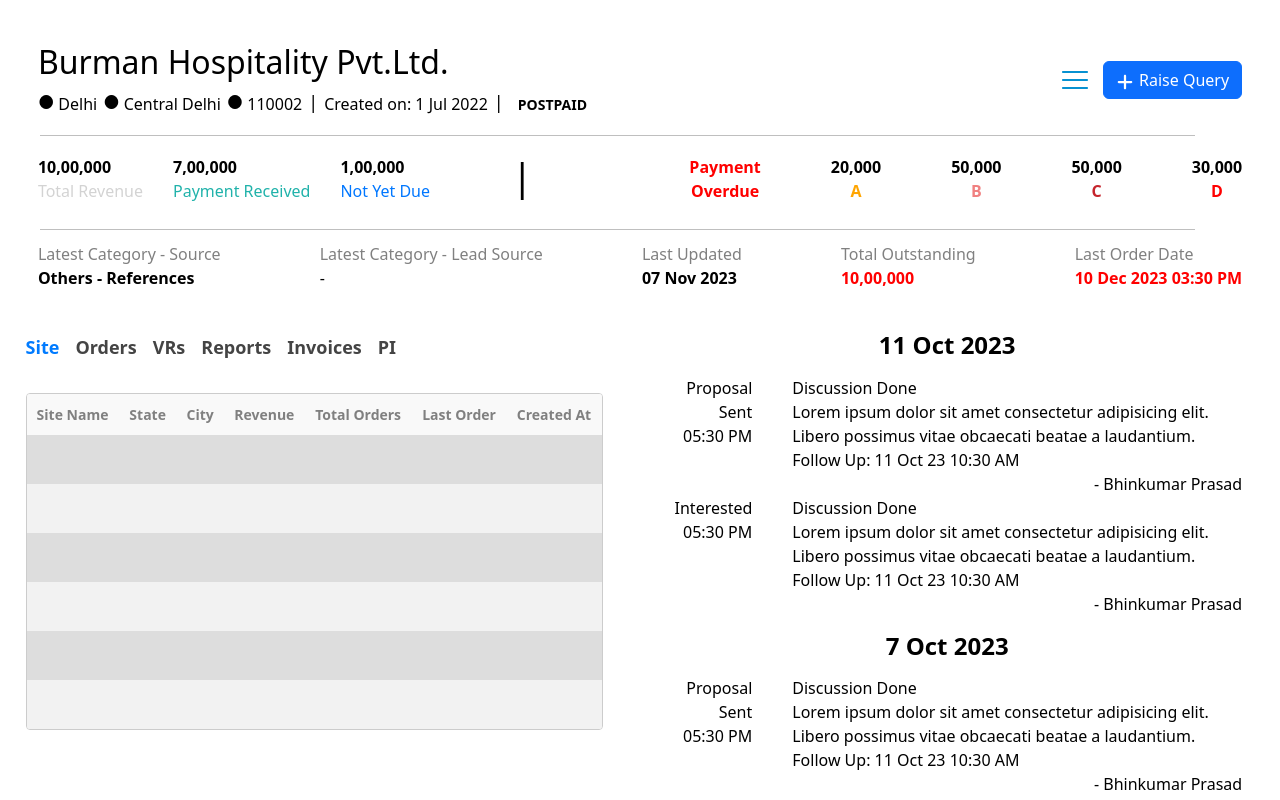
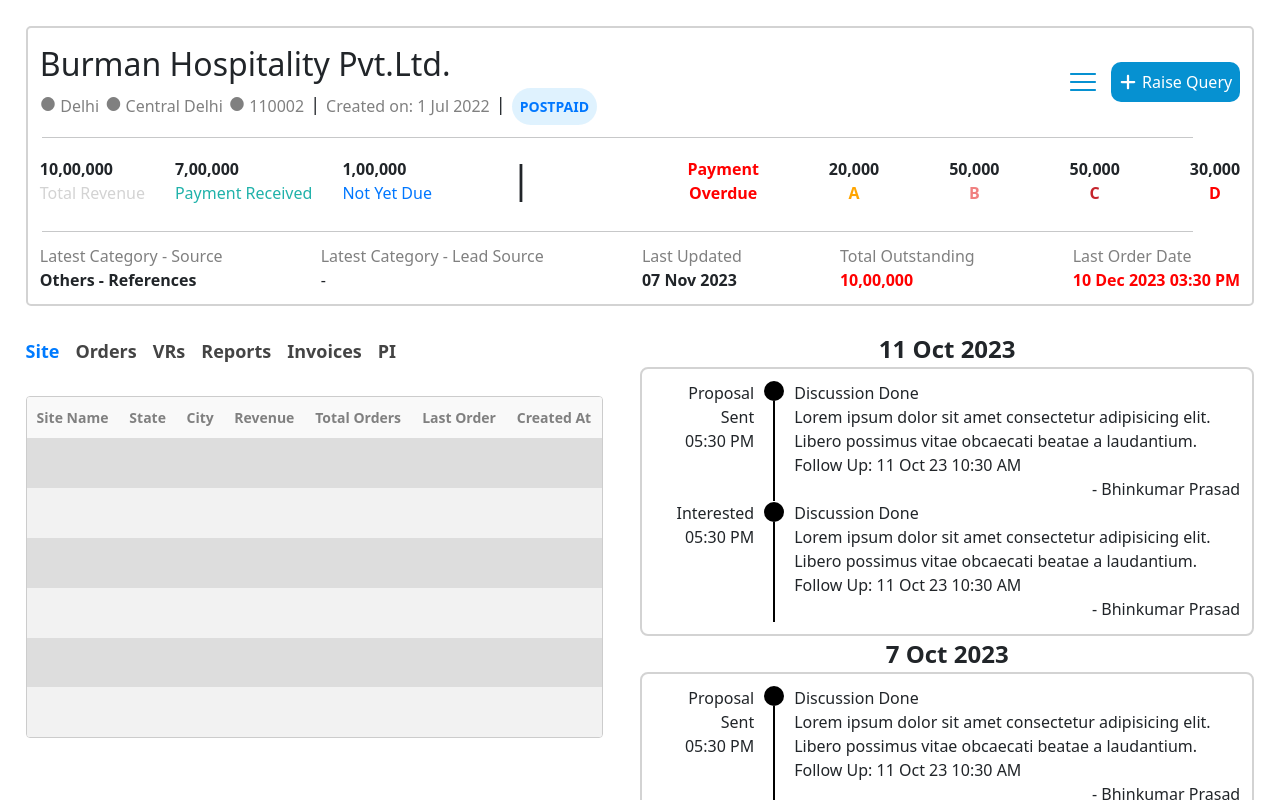
Before and after one commit to kkoli-9528/Equniox-Task, a React (Vite) app: page / in a window 1280 px wide. Shown: the top 800 px of the page. Built offline with nearby package versions, Linux system fonts and the light colour scheme.

Commit message:
I made some horrifiying mistakes, If I didn't have one year experience. I would have given up.

```diff
--- a/src/App.jsx
+++ b/src/App.jsx
@@ -2,7 +2,6 @@
 import HeaderInfo from "./components/HeaderInfo";
 import RightSection from "./components/RightSection";
 import Tabs from "./components/Tabs";
-import { ThemeProvider } from "./contexts/ThemeContext";
 
 function App() {
   return (
--- a/src/components/HeaderInfo.jsx
+++ b/src/components/HeaderInfo.jsx
@@ -4,7 +4,6 @@
 import Button from "react-bootstrap/Button";
 import { useState } from "react";
 import RaiseQueryModal from "./RaiseQueryModal";
-import ThemeToggle from "./ThemeToggle";
 
 const headerInfo = {
   company: {
--- a/src/components/HeaderInfo.module.css
+++ b/src/components/HeaderInfo.module.css
@@ -1,9 +1,7 @@
 .container {
   flex: 1;
-  border: 2px solid var(--border-color);
+  border: 2px solid lightgray;
   border-radius: 5px;
-  background-color: var(--bg-primary);
-  transition: var(--transition-theme);
 }
 
 .headerSection {
@@ -17,7 +15,6 @@
 .firstHeaderSectionHeaderText {
   font-size: xx-large;
   font-weight: 500;
-  color: var(--text-primary);
 }
 
 .firstHeaderSectionSubText {
@@ -29,7 +26,7 @@
 .firstHeaderSectionSubTextFont {
   padding-right: 6px;
   font-size: 16px;
-  color: var(--text-secondary);
+  color: gray;
   display: flex;
   justify-content: center;
   align-items: center;
@@ -40,29 +37,34 @@
   padding-bottom: 4px;
   margin-right: 4px;
   font-size: 18px;
-  color: var(--text-secondary);
 }
 
 .dot1 {
   padding-bottom: 4px;
   margin-right: 6px;
   font-size: 18px;
-  color: var(--text-secondary);
 }
 
 .postPaid {
   font-size: 14px;
   font-weight: 700;
-  color: var(--accent-blue);
-  background-color: var(--accent-blue-bg);
+  color: rgb(0, 119, 255);
+  background-color: rgba(135, 206, 250, 0.267);
   border-radius: 20px;
   padding: 8px;
   margin-bottom: 0;
 }
 
-.hamburgerIcon {
-  color: var(--accent-blue);
-  font-size: 30px;
+.btnPrimary {
+  display: flex;
+  align-items: center;
+  font-size: medium;
+  font-weight: 500;
+  color: #fff;
+  background-color: #0691d1;
+  border: none;
+  padding: 8px;
+  border-radius: 10px;
 }
 
 .innerDiv {
@@ -123,7 +125,6 @@
   padding-bottom: 4px;
   font-size: 38px;
   padding-inline: 13%;
-  color: var(--text-secondary);
 }
 
 .lastSectionDiv {
--- a/src/components/RightSection.module.css
+++ b/src/components/RightSection.module.css
@@ -5,12 +5,9 @@
 
 .container {
   height: fit-content;
-  border: 2px solid var(--border-color);
+  border: 2px solid lightgray;
   border-radius: 8px;
   font-weight: 500;
-  background-color: var(--bg-primary);
-  color: var(--text-primary);
-  transition: var(--transition-theme);
 }
 
 .dot {
@@ -18,16 +15,14 @@
   margin-bottom: 0;
   width: 20px;
   height: 20px;
-  background-color: var(--text-primary);
+  background-color: black;
   border-radius: 50%;
-  transition: var(--transition-theme);
 }
 
 .verticalLine {
   width: 2px;
   height: 100px;
-  background-color: var(--text-primary);
-  transition: var(--transition-theme);
+  background-color: #000;
 }
 
 .dotLineWrapper {
--- a/src/components/ThemeToggle.jsx
+++ /dev/null
@@ -1,27 +0,0 @@
-import { useTheme } from '../contexts/ThemeContext';
-import { BsSun, BsMoon } from 'react-icons/bs';
-import styles from './ThemeToggle.module.css';
-
-const ThemeToggle = () => {
-  const { isDarkMode, toggleDarkMode } = useTheme();
-
-  return (
-    <button
-      className={styles.themeToggle}
-      onClick={toggleDarkMode}
-      aria-label={`Switch to ${isDarkMode ? 'light' : 'dark'} mode`}
-    >
-      <div className={`${styles.toggleTrack} ${isDarkMode ? styles.dark : styles.light}`}>
-        <div className={`${styles.toggleThumb} ${isDarkMode ? styles.thumbDark : styles.thumbLight}`}>
-          {isDarkMode ? (
-            <BsMoon className={styles.icon} />
-          ) : (
-            <BsSun className={styles.icon} />
-          )}
-        </div>
-      </div>
-    </button>
-  );
-};
-
-export default ThemeToggle;
--- a/src/components/ThemeToggle.module.css
+++ /dev/null
@@ -1,69 +0,0 @@
-.themeToggle {
-  background: none;
-  border: none;
-  cursor: pointer;
-  padding: 4px;
-  border-radius: 20px;
-  transition: all 0.3s ease;
-}
-
-.themeToggle:hover {
-  transform: scale(1.05);
-}
-
-.toggleTrack {
-  width: 50px;
-  height: 26px;
-  border-radius: 13px;
-  position: relative;
-  transition: all 0.3s ease;
-  display: flex;
-  align-items: center;
-}
-
-.toggleTrack.light {
-  background: linear-gradient(135deg, #ffd700, #ffb347);
-  box-shadow: inset 0 2px 4px rgba(0, 0, 0, 0.1);
-}
-
-.toggleTrack.dark {
-  background: linear-gradient(135deg, #2c3e50, #34495e);
-  box-shadow: inset 0 2px 4px rgba(0, 0, 0, 0.3);
-}
-
-.toggleThumb {
-  width: 22px;
-  height: 22px;
-  border-radius: 50%;
-  position: absolute;
-  transition: all 0.3s cubic-bezier(0.4, 0, 0.2, 1);
-  display: flex;
-  align-items: center;
-  justify-content: center;
-  box-shadow: 0 2px 4px rgba(0, 0, 0, 0.2);
-}
-
-.thumbLight {
-  left: 2px;
-  background: linear-gradient(135deg, #ffffff, #f8f9fa);
-  transform: translateX(0);
-}
-
-.thumbDark {
-  left: 2px;
-  background: linear-gradient(135deg, #1a1a1a, #2d2d2d);
-  transform: translateX(24px);
-}
-
-.icon {
-  font-size: 12px;
-  transition: all 0.3s ease;
-}
-
-.thumbLight .icon {
-  color: #ffa500;
-}
-
-.thumbDark .icon {
-  color: #87ceeb;
-}
--- a/src/contexts/ThemeContext.jsx
+++ /dev/null
@@ -1,33 +0,0 @@
-import { createContext, useContext, useState, useEffect } from 'react';
-
-const ThemeContext = createContext();
-
-export const useTheme = () => {
-  const context = useContext(ThemeContext);
-  if (!context) {
-    throw new Error('useTheme must be used within a ThemeProvider');
-  }
-  return context;
-};
-
-export const ThemeProvider = ({ children }) => {
-  const [isDarkMode, setIsDarkMode] = useState(() => {
-    const saved = localStorage.getItem('darkMode');
-    return saved ? JSON.parse(saved) : false;
-  });
-
-  useEffect(() => {
-    localStorage.setItem('darkMode', JSON.stringify(isDarkMode));
-    document.documentElement.setAttribute('data-theme', isDarkMode ? 'dark' : 'light');
-  }, [isDarkMode]);
-
-  const toggleDarkMode = () => {
-    setIsDarkMode(prev => !prev);
-  };
-
-  return (
-    <ThemeContext.Provider value={{ isDarkMode, toggleDarkMode }}>
-      {children}
-    </ThemeContext.Provider>
-  );
-};
--- a/src/index.css
+++ b/src/index.css
@@ -1,5 +1,3 @@
-@import url('./styles/theme.css');
-
 * {
   padding: 0;
   margin: 0;
@@ -9,9 +7,3 @@
 p {
   margin-bottom: 0;
 }
-
-body {
-  background-color: var(--bg-primary);
-  color: var(--text-primary);
-  transition: var(--transition-theme);
-}
--- a/src/styles/theme.css
+++ /dev/null
@@ -1,96 +0,0 @@
-:root {
-  --transition-theme: all 0.3s ease;
-}
-
-[data-theme="light"] {
-  --bg-primary: #ffffff;
-  --bg-secondary: #f8f9fa;
-  --bg-tertiary: #e9ecef;
-  --text-primary: #212529;
-  --text-secondary: #6c757d;
-  --text-muted: #adb5bd;
-  --border-color: #dee2e6;
-  --border-light: #e9ecef;
-  --shadow: rgba(0, 0, 0, 0.1);
-  --shadow-hover: rgba(0, 0, 0, 0.15);
-  --accent-blue: #0691d1;
-  --accent-blue-bg: rgba(135, 206, 250, 0.267);
-  --success-color: #20c997;
-  --warning-color: #fd7e14;
-  --danger-color: #dc3545;
-  --table-stripe-odd: #ddd;
-  --table-stripe-even: #f2f2f2;
-  --table-header-bg: #f9f9f9;
-}
-
-[data-theme="dark"] {
-  --bg-primary: #1a1a1a;
-  --bg-secondary: #2d2d2d;
-  --bg-tertiary: #404040;
-  --text-primary: #ffffff;
-  --text-secondary: #b0b0b0;
-  --text-muted: #888888;
-  --border-color: #404040;
-  --border-light: #333333;
-  --shadow: rgba(0, 0, 0, 0.3);
-  --shadow-hover: rgba(0, 0, 0, 0.4);
-  --accent-blue: #4da6d9;
-  --accent-blue-bg: rgba(77, 166, 217, 0.2);
-  --success-color: #28a745;
-  --warning-color: #ffc107;
-  --danger-color: #dc3545;
-  --table-stripe-odd: #333333;
-  --table-stripe-even: #2a2a2a;
-  --table-header-bg: #404040;
-}
-
-* {
-  transition: var(--transition-theme);
-}
-
-body {
-  background-color: var(--bg-primary);
-  color: var(--text-primary);
-}
-
-/* Bootstrap component overrides for dark mode */
-[data-theme="dark"] .modal-content {
-  background-color: var(--bg-secondary);
-  border-color: var(--border-color);
-}
-
-[data-theme="dark"] .modal-header {
-  border-bottom-color: var(--border-color);
-}
-
-[data-theme="dark"] .modal-footer {
-  border-top-color: var(--border-color);
-}
-
-[data-theme="dark"] .form-control,
-[data-theme="dark"] .form-select {
-  background-color: var(--bg-tertiary);
-  border-color: var(--border-color);
-  color: var(--text-primary);
-}
-
-[data-theme="dark"] .form-control:focus,
-[data-theme="dark"] .form-select:focus {
-  background-color: var(--bg-tertiary);
-  border-color: var(--accent-blue);
-  color: var(--text-primary);
-  box-shadow: 0 0 0 0.2rem rgba(77, 166, 217, 0.25);
-}
-
-[data-theme="dark"] .btn-close {
-  filter: invert(1);
-}
-
-[data-theme="dark"] .nav-underline .nav-link {
-  color: var(--text-secondary);
-}
-
-[data-theme="dark"] .nav-underline .nav-link.active {
-  color: var(--accent-blue);
-  border-bottom-color: var(--accent-blue);
-}
```
